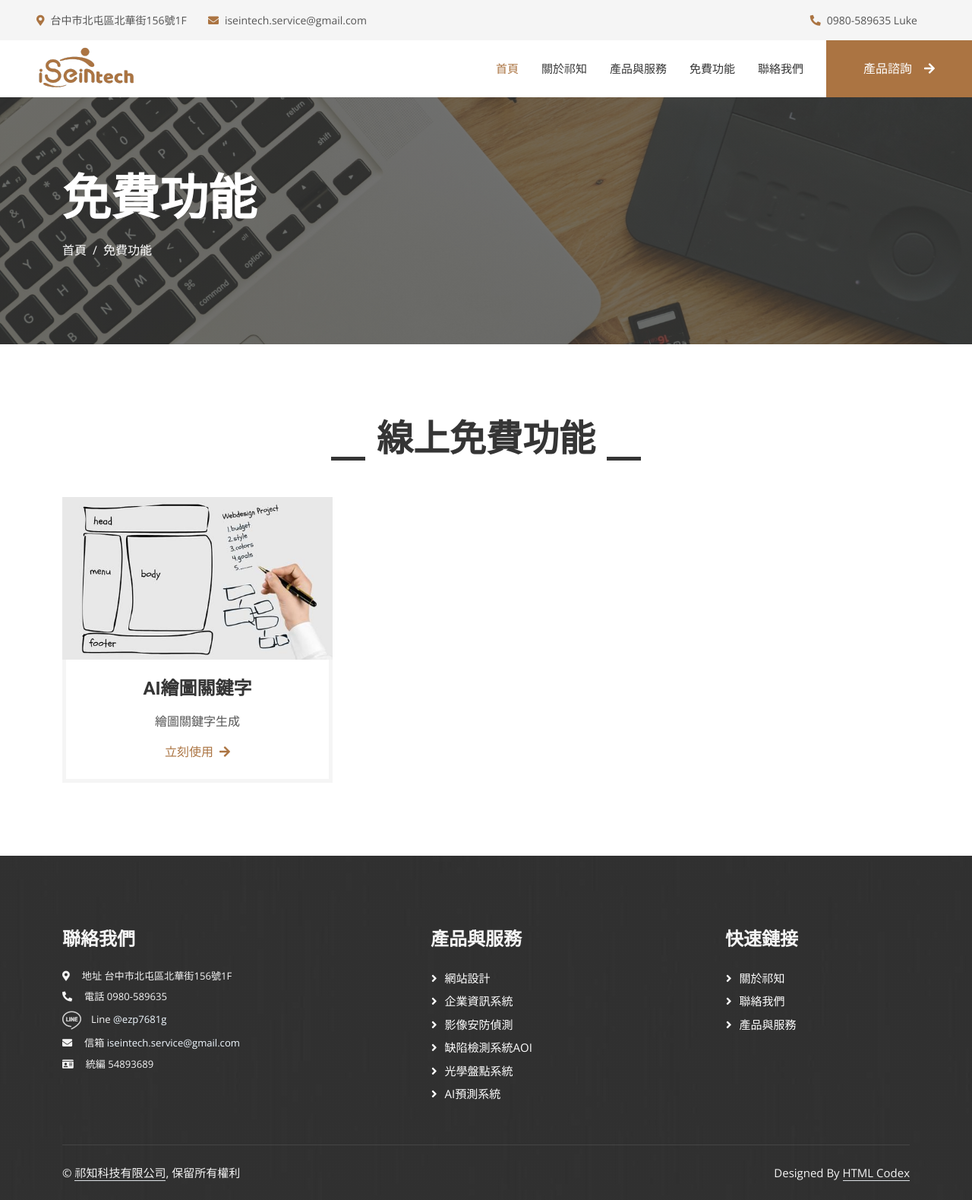
After one commit to hominchen/iseintech, a Flask app: page /free_func in a window 1280 px wide. The commit adds this page. Shown: the whole page at 76% size. Run offline with Flask 2, Linux system fonts and the light colour scheme; some libraries are stand-ins or nearby versions.

Commit message:
free_func

```diff
--- a/api/main.py
+++ b/api/main.py
@@ -41,7 +41,16 @@ def Optical_Inventory():
 def AI_Prediction():
     return render_template('service/S_AIPrediction.html')
 
-# 04.聯絡我們
+# 04.線上服務
+@app.route('/free_func')
+def free_func():
+    return render_template('free_func.html')
+# 03-1.網站設計
+@app.route('/free_func/promote_word')
+def promote_word():
+    return render_template('service/promote_word.html')
+
+# 05.聯絡我們
 @app.route('/contact')
 def contact():
     return render_template('contact.html')
--- /dev/null
+++ b/api/templates/free_func.html
@@ -0,0 +1,49 @@
+{% extends 'base.html' %}
+
+{% block title %}免費功能{% endblock %}
+
+{% block content %}
+    <!-- 頁面抬頭 Start -->
+    <div class="container-fluid page-header py-5 mb-5">
+        <div class="container py-5">
+            <h1 class="display-3 text-white mb-3 animated slideInDown">免費功能</h1>
+            <nav aria-label="breadcrumb animated slideInDown">
+                <ol class="breadcrumb">
+                    <li class="breadcrumb-item"><a class="text-white" href="{{ url_for('index') }}">首頁</a></li>
+                    <li class="breadcrumb-item"><a class="text-white" href="#">免費功能</a></li>
+                </ol>
+            </nav>
+        </div>
+    </div>
+    <!-- 頁面抬頭 End -->
+
+    <div>
+        <!-- 產品Start -->
+        <div class="container-xxl py-5">
+            <div class="container">
+                <div class="section-title text-center">
+                    <h1 class="display-5 mb-5">線上免費功能</h1>
+                </div>
+                <div class="row g-4">
+                    <!-- AI繪圖關鍵字 -->
+                    <div class="col-md-6 col-lg-4 wow fadeInUp" data-wow-delay="0.1s">
+                        <div class="service-item">
+                            <div class="overflow-hidden">
+                                <img class="img-fluid" src="../static/img/service-1.jpg" alt="">
+                            </div>
+                            <div class="p-4 text-center border border-5 border-light border-top-0">
+                                <h4 class="mb-3">AI繪圖關鍵字</h4>
+                                <p>繪圖關鍵字生成</p>
+                                <a class="fw-medium" href="{{ url_for('promote_word') }}">立刻使用<i class="fa fa-arrow-right ms-2"></i></a>
+                            </div>
+                        </div>
+                    </div>
+
+
+                </div>
+            </div>
+        </div>
+        <!-- 產品End -->
+    </div>
+
+{% endblock %}
--- /dev/null
+++ b/api/templates/free_func/promote_word.html
@@ -0,0 +1 @@
+AI繪圖關鍵字
--- a/api/templates/navbar.html
+++ b/api/templates/navbar.html
@@ -45,6 +45,7 @@
               <a href="{{ url_for('index') }}" class="nav-item nav-link active">首頁</a>
               <a href="{{ url_for('about') }}" class="nav-item nav-link">關於祁知</a>
               <a href="{{ url_for('service') }}" class="nav-item nav-link">產品與服務</a>
+              <a href="{{ url_for('free_func') }}" class="nav-item nav-link">免費功能</a>
               <a href="{{ url_for('contact') }}" class="nav-item nav-link">聯絡我們</a>
           </div>
           <a href="contact.html" class="btn btn-primary py-4 px-lg-5 d-none d-lg-block">產品諮詢<i class="fa fa-arrow-right ms-3"></i></a>
--- a/api/templates/service/S_AOI.html
+++ b/api/templates/service/S_AOI.html
@@ -59,7 +59,7 @@
                 <div class="row g-0 mx-lg-0">
                     <div class="col-lg-6 ps-lg-0" style="min-height: 400px;">
                         <div class="position-relative h-100">
-                            <img class="position-absolute img-fluid w-100 h-100" src="img/quote.jpg" style="object-fit: cover;" alt="">
+                            <img class="position-absolute img-fluid w-100 h-100" src="../static/img/quote.jpg" style="object-fit: cover;" alt="">
                         </div>
                     </div>
                     <div class="col-lg-6 quote-text py-5 wow fadeIn" data-wow-delay="0.5s">
```
